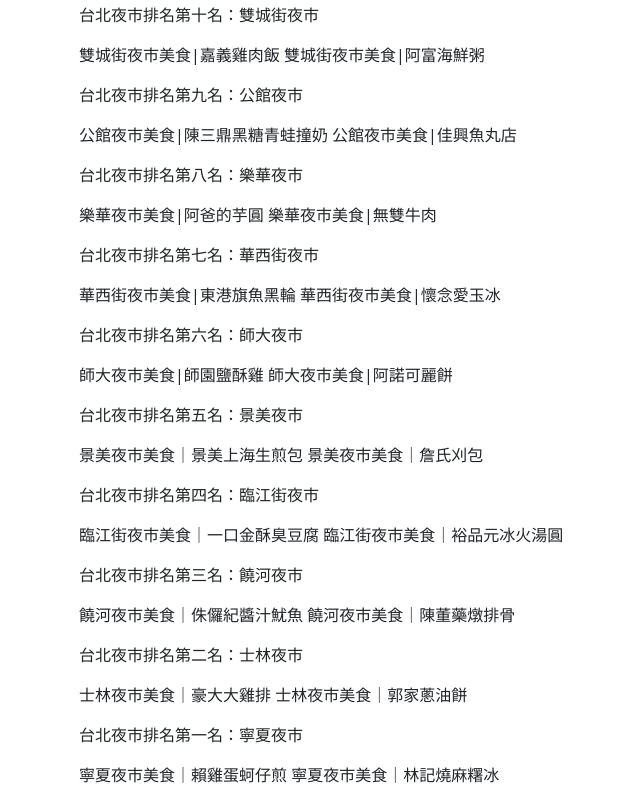
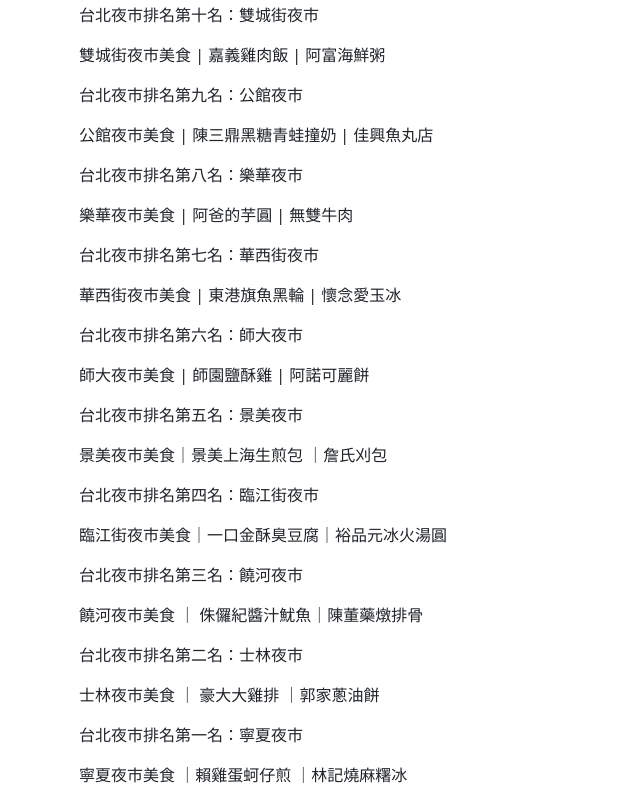
Before and after one commit to kuopoting/k29, a plain HTML site: page index.html in a window 1280 px wide. Shown: the part 599-1400 px from the top of the page, without its empty margins (3-643 px from the left). Drawn offline with nearby package versions, Linux system fonts and the light colour scheme.

Commit message:
Update index.html

```diff
--- a/index.html
+++ b/index.html
@@ -54,25 +54,25 @@
                             <p class="fs-5 mb-4"></p>
                             <p class="fs-5 mb-4">
 <p>台北夜市排名第十名：雙城街夜市</p>
-<p>雙城街夜市美食|嘉義雞肉飯 雙城街夜市美食|阿富海鮮粥</p>
+<p>雙城街夜市美食 | 嘉義雞肉飯 | 阿富海鮮粥</p>
 <p>台北夜市排名第九名：公館夜市</p>
-<p>公館夜市美食|陳三鼎黑糖青蛙撞奶 公館夜市美食|佳興魚丸店 </p>
+<p>公館夜市美食 | 陳三鼎黑糖青蛙撞奶 | 佳興魚丸店 </p>
 <p>台北夜市排名第八名：樂華夜市</p>
-<p>樂華夜市美食|阿爸的芋圓 樂華夜市美食|無雙牛肉</p>
+<p>樂華夜市美食 | 阿爸的芋圓 | 無雙牛肉</p>
 <p>台北夜市排名第七名：華西街夜市</p>
-<p>華西街夜市美食|東港旗魚黑輪 華西街夜市美食|懷念愛玉冰</p>
+<p>華西街夜市美食 | 東港旗魚黑輪 | 懷念愛玉冰</p>
 <p>台北夜市排名第六名：師大夜市</p>
-<p>師大夜市美食|師園鹽酥雞 師大夜市美食|阿諾可麗餅</p>
+<p>師大夜市美食 | 師園鹽酥雞 | 阿諾可麗餅</p>
 <p>台北夜市排名第五名：景美夜市</p>
-<p>景美夜市美食｜景美上海生煎包 景美夜市美食｜詹氏刈包</p>
+<p>景美夜市美食｜景美上海生煎包 ｜詹氏刈包</p>
 <p>台北夜市排名第四名：臨江街夜市</p>
-<p>臨江街夜市美食｜一口金酥臭豆腐 臨江街夜市美食｜裕品元冰火湯圓</p>
+<p>臨江街夜市美食｜一口金酥臭豆腐｜裕品元冰火湯圓</p>
 <p>台北夜市排名第三名：饒河夜市</p>
-<p>饒河夜市美食｜侏儸紀醬汁魷魚 饒河夜市美食｜陳董藥燉排骨</p>
+<p>饒河夜市美食 ｜ 侏儸紀醬汁魷魚｜陳董藥燉排骨</p>
 <p>台北夜市排名第二名：士林夜市</p>
-<p>士林夜市美食｜豪大大雞排 士林夜市美食｜郭家蔥油餅</p>
+<p>士林夜市美食 ｜ 豪大大雞排 ｜郭家蔥油餅</p>
 <p>台北夜市排名第一名：寧夏夜市</p>
-<p>寧夏夜市美食｜賴雞蛋蚵仔煎 寧夏夜市美食｜林記燒麻糬冰</p>
+<p>寧夏夜市美食 ｜賴雞蛋蚵仔煎 ｜林記燒麻糬冰</p>
                         </section>
                     </article>
 
```
